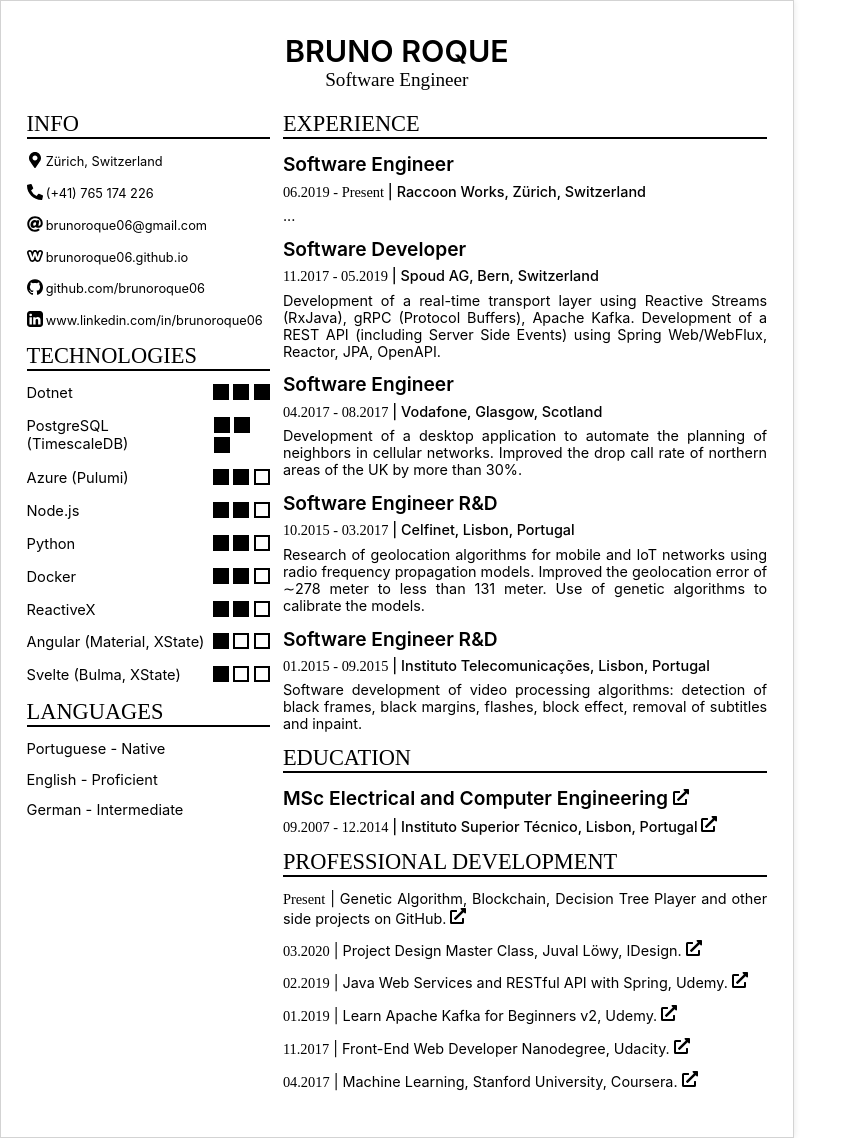
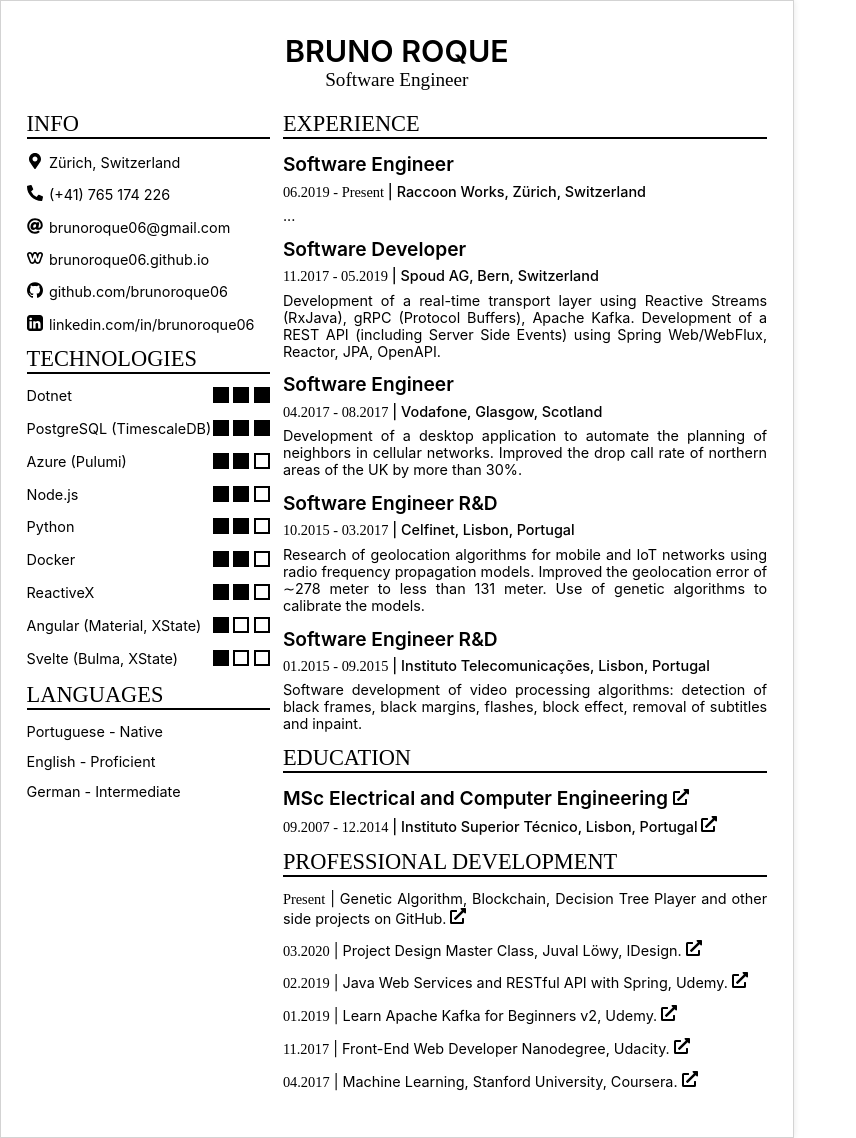
Before and after one commit to brunoroque06/brunoroque06.github.io, a Jekyll site: the page documents/curriculum-vitae/bruno-roque-cv.html, which Jekyll copies as it is, in a window 1280 px wide. Shown: the whole page, without its empty margins (0-856 px from the left). Built offline with Jekyll 4.4.1, drawn with Linux system fonts in a browser that asks for light colours.

Commit message:
Introduce small class in CV

```diff
--- a/documents/curriculum-vitae/bruno-roque-cv.html
+++ b/documents/curriculum-vitae/bruno-roque-cv.html
@@ -55,6 +55,10 @@
         font-size: 1.2rem;
       }
 
+      .small {
+        font-size: 0.9rem;
+      }
+
       .column-left {
         padding: var(--padding);
       }
@@ -71,10 +75,6 @@
         text-transform: uppercase;
       }
 
-      .info-entry {
-        font-size: 0.8rem;
-      }
-
       .info-icon,
       .info-text {
         vertical-align: middle;
@@ -82,7 +82,7 @@
       }
 
       .info-icon {
-        margin-right: 0.2rem;
+        margin-right: 0.4rem;
       }
 
       a {
@@ -182,7 +182,7 @@
         </div>
 
         <div class="row tech">
-          <div class="tech-name">Dotnet</div>
+          <div class="small">Dotnet</div>
           <div class="tech-score">
             <div class="tech-full"></div>
             <div class="tech-full"></div>
@@ -191,7 +191,7 @@
         </div>
 
         <div class="row tech">
-          <div class="tech-name">PostgreSQL (TimescaleDB)</div>
+          <div class="small">PostgreSQL (TimescaleDB)</div>
           <div class="tech-score">
             <div class="tech-full"></div>
             <div class="tech-full"></div>
@@ -200,7 +200,7 @@
         </div>
 
         <div class="row tech">
-          <div class="tech-name">Azure (Pulumi)</div>
+          <div class="small">Azure (Pulumi)</div>
           <div class="tech-score">
             <div class="tech-full"></div>
             <div class="tech-full"></div>
@@ -209,7 +209,7 @@
         </div>
 
         <div class="row tech">
-          <div class="tech-name">Node.js</div>
+          <div class="small">Node.js</div>
           <div class="tech-score">
             <div class="tech-full"></div>
             <div class="tech-full"></div>
@@ -218,7 +218,7 @@
         </div>
 
         <div class="row tech">
-          <div class="tech-name">Python</div>
+          <div class="small">Python</div>
           <div class="tech-score">
             <div class="tech-full"></div>
             <div class="tech-full"></div>
@@ -227,7 +227,7 @@
         </div>
 
         <div class="row tech">
-          <div class="tech-name">Docker</div>
+          <div class="small">Docker</div>
           <div class="tech-score">
             <div class="tech-full"></div>
             <div class="tech-full"></div>
@@ -236,7 +236,7 @@
         </div>
 
         <div class="row tech">
-          <div class="tech-name">ReactiveX</div>
+          <div class="small">ReactiveX</div>
           <div class="tech-score">
             <div class="tech-full"></div>
             <div class="tech-full"></div>
@@ -245,7 +245,7 @@
         </div>
 
         <div class="row tech">
-          <div class="tech-name">Angular (Material, XState)</div>
+          <div class="small">Angular (Material, XState)</div>
           <div class="tech-score">
             <div class="tech-full"></div>
             <div class="tech-empty"></div>
@@ -254,7 +254,7 @@
         </div>
 
         <div class="row tech">
-          <div class="tech-name">Svelte (Bulma, XState)</div>
+          <div class="small">Svelte (Bulma, XState)</div>
           <div class="tech-score">
             <div class="tech-full"></div>
             <div class="tech-empty"></div>
@@ -263,9 +263,9 @@
         </div>
 
         <div class="section">Languages</div>
-        <div class="row">Portuguese - Native</div>
-        <div class="row">English - Proficient</div>
-        <div class="row">German - Intermediate</div>
+        <div class="row small">Portuguese - Native</div>
+        <div class="row small">English - Proficient</div>
+        <div class="row small">German - Intermediate</div>
       </div>
 
       <div class="column-right">
@@ -344,7 +344,7 @@
         },
         {
           icon: '<svg xmlns="http://www.w3.org/2000/svg" viewbox="0 0 438.5 438.5"> <path d="M414.4 24.1C398.3 8 379 0 356.3 0H82.2C59.6 0 40.2 8 24.1 24.1 8 40.2 0 59.6 0 82.2v274.1c0 22.6 8 42 24.1 58.1 16.1 16.1 35.5 24.1 58.1 24.1h274.1c22.6 0 42-8 58.1-24.1 16.1-16.1 24.1-35.5 24.1-58.1V82.2C438.5 59.6 430.5 40.2 414.4 24.1zM133.6 367.2H67.7V169h66V367.2zM127.6 132.3c-6.9 6.6-15.9 9.9-27.1 9.9h-0.3c-10.8 0-19.6-3.3-26.4-9.9 -6.8-6.6-10.1-14.7-10.1-24.4 0-9.9 3.5-18.1 10.4-24.6 7-6.5 15.9-9.7 27-9.7 11 0 19.9 3.2 26.6 9.7 6.7 6.5 10.1 14.7 10.3 24.6C137.9 117.6 134.5 125.8 127.6 132.3zM370.9 367.2h-66v-105.9c0-29.9-11-44.8-33.1-44.8 -8.4 0-15.4 2.3-21.1 7 -5.7 4.7-10 10.3-12.8 17 -1.3 3.4-2 8.8-2 16v110.8h-66c0.6-119.5 0.6-185.6 0-198.1h66v28c13.9-21.7 33.6-32.5 59.1-32.5 22.8 0 41.2 7.5 55.1 22.6 13.9 15 20.8 37.2 20.8 66.5v113.6H370.9z" /></svg>',
-          value: "www.linkedin.com/in/brunoroque06",
+          value: "linkedin.com/in/brunoroque06",
           ref: "https://www.linkedin.com/in/brunoroque06",
         },
       ];
@@ -360,7 +360,7 @@
 
         info.insertAdjacentHTML(
           "beforeend",
-          `<div class="row info-entry">${icon}${value}</div>`
+          `<div class="row small">${icon}${value}</div>`
         );
       });
 
```
